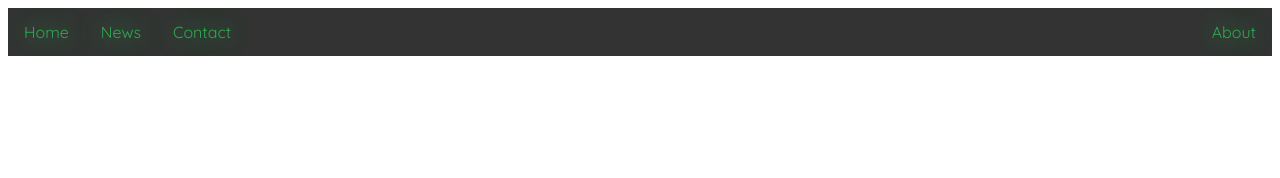
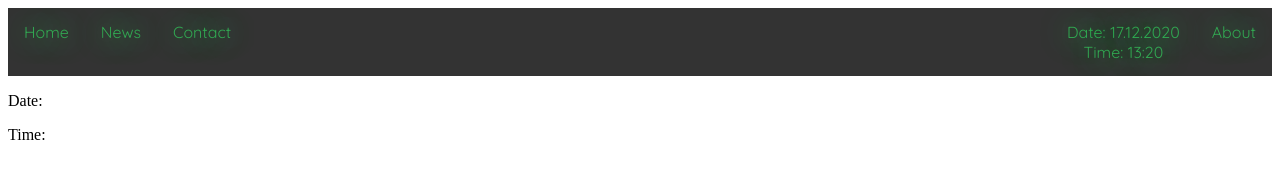
Before and after one commit to MeguminFanatic/MeguminFanatic.github.io, a plain HTML site: page index2.html in a window 1280 px wide. Drawn offline with Linux system fonts and the light colour scheme.

Commit message:
Update index2.html

```diff
--- a/index2.html
+++ b/index2.html
@@ -15,6 +15,17 @@ ul
 li
 {
   float: left;
+}
+
+.neon
+{
+  display: block;
+  color: #32a852;
+  text-align: center;
+  padding: 14px 16px;
+  text-decoration: none;
+  font-family: 'Quicksand', sans-serif;
+  text-shadow: 0 0 30px #2bf060;
 }
 
 li a
@@ -41,5 +52,16 @@ li a:hover
   <li><a href="#news">News</a></li>
   <li><a href="#contact">Contact</a></li>
   <li style="float:right"><a class="active" href="#about">About</a></li>
+  <li style="float:right" class="neon">Date: <span id="date"></span><br>Time: <span id="time"></span></li>
 </ul>
+<p>Date: <span id="date"></span></p>
+
+<p>Time: <span id="time"></span></p>
+<script>
+var d = new Date();
+document.getElementById("date").innerHTML = (("0"+d.getDate()).slice(-2)) +"."+ (("0"+(d.getMonth()+1)).slice(-2)) +"."+ (d.getFullYear());
+
+var t = new Date();
+document.getElementById("time").innerHTML = (("0"+t.getHours()).slice(-2)) +":"+ (("0"+t.getMinutes()).slice(-2));
+</script>
 </body>
```
